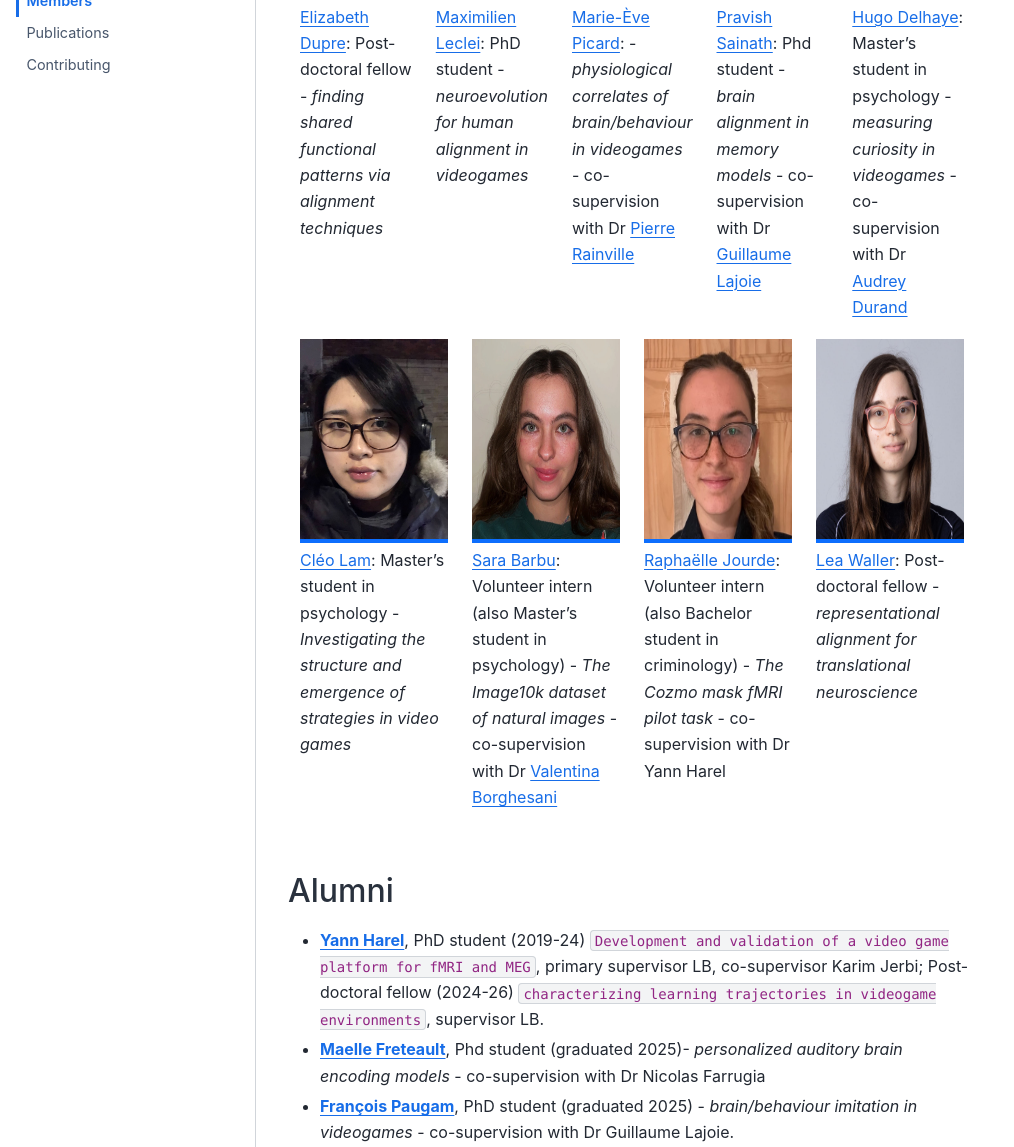
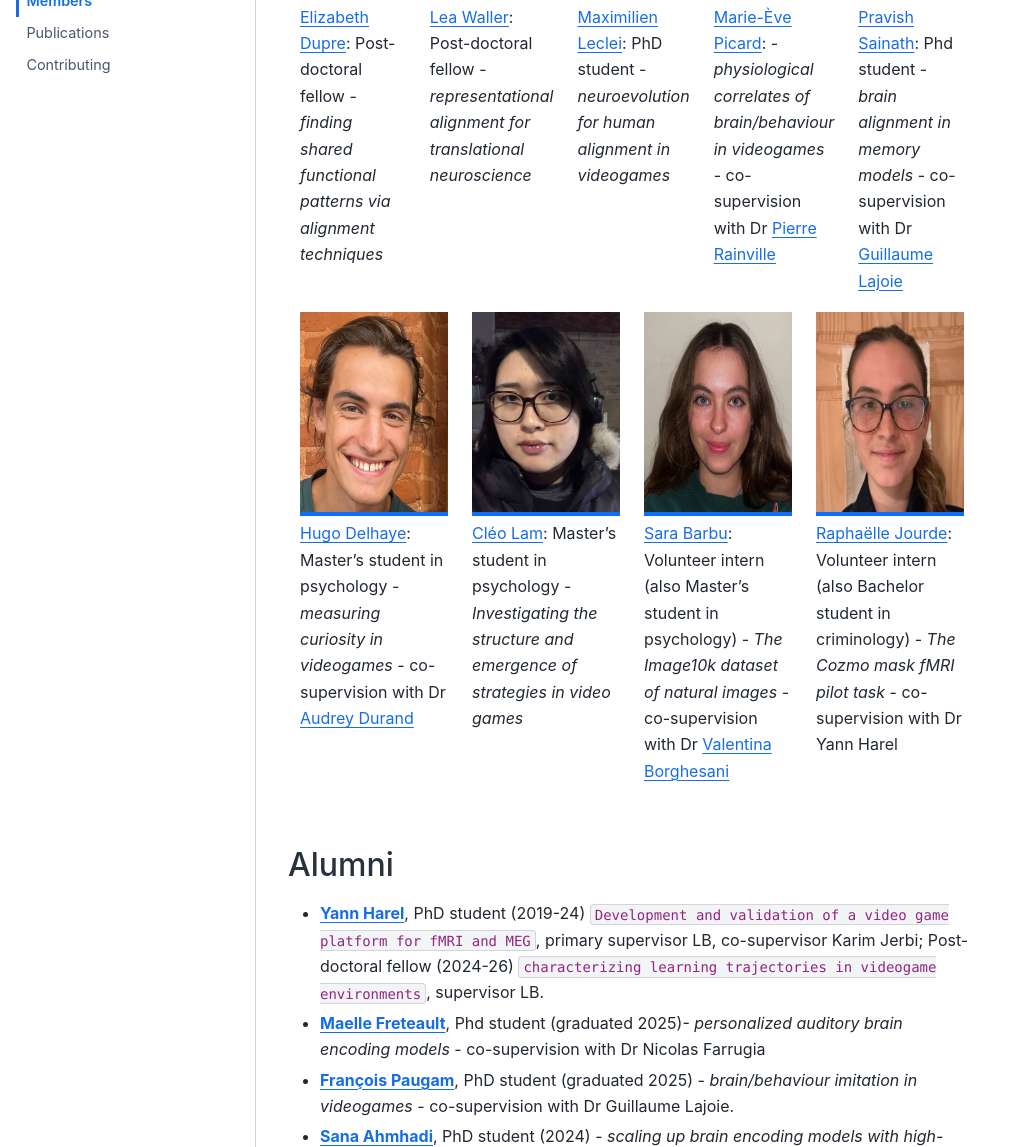
Before and after one commit to SIMEXP/simexp.github.io, a Jupyter Book: the page built from content/members.md, in a window 1280 px wide and 1400 px high, scrolled down 682 px, cut to the strip 253-1400 px from the top of the window. Shown: the whole strip, without its empty margins (0-1014 px from the left). Built offline with Jupyter Book 1.0.4 settings and Sphinx 7.4.7 and the Sphinx Book theme 1.1.4, drawn with Linux system fonts in a browser that asks for light colours.

Commit message:
Move myself to the postdoc section

````diff
--- a/content/members.md
+++ b/content/members.md
@@ -73,6 +73,16 @@
 :::
 
 :::{grid-item}
+```{image} ../images/profile_lea.jpg
+:alt: profile
+:class: bg-primary mb-1
+:height: 200px
+:align: center
+```
+[Lea Waller](https://orcid.org/0000-0002-3239-6957): Post-doctoral fellow - _representational alignment for translational neuroscience_
+:::
+
+:::{grid-item}
 ```{image} ../images/profile_maximilien.jpg
 :alt: profile
 :class: bg-primary mb-1
@@ -142,16 +152,6 @@
 [Raphaëlle Jourde](https://www.linkedin.com/in/raphaelle-jourde-76623b317/?originalSubdomain=ca): Volunteer intern (also Bachelor student in criminology) - _The Cozmo mask fMRI pilot task_ - co-supervision with Dr Yann Harel
 :::
 
-:::{grid-item}
-```{image} ../images/profile_lea.jpg
-:alt: profile
-:class: bg-primary mb-1
-:height: 200px
-:align: center
-```
-[Lea Waller](https://orcid.org/0000-0002-3239-6957): Post-doctoral fellow - _representational alignment for translational neuroscience_
-:::
-
 ::::
 
 ## Alumni
````
